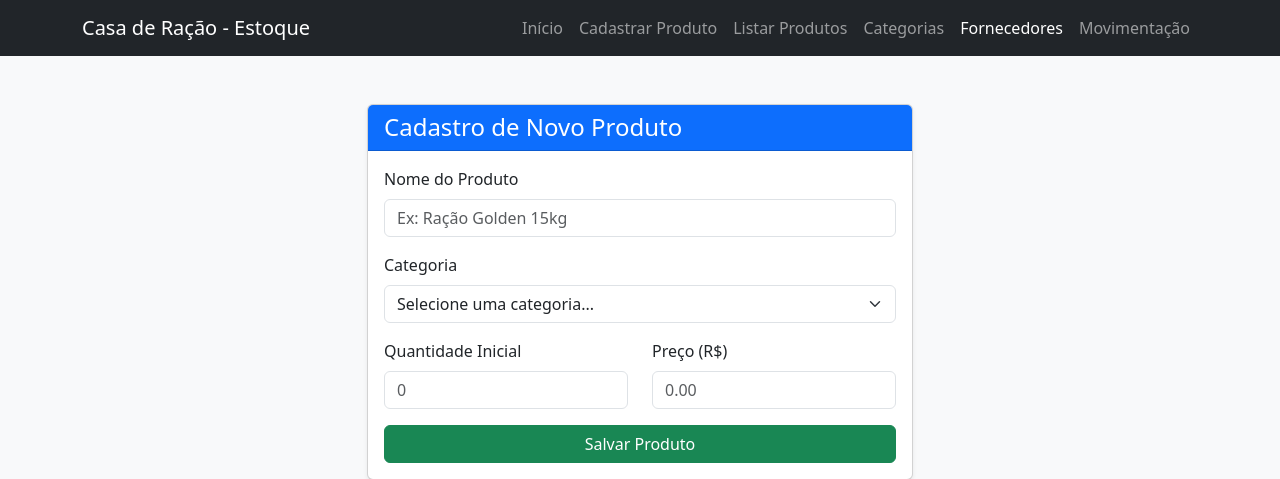
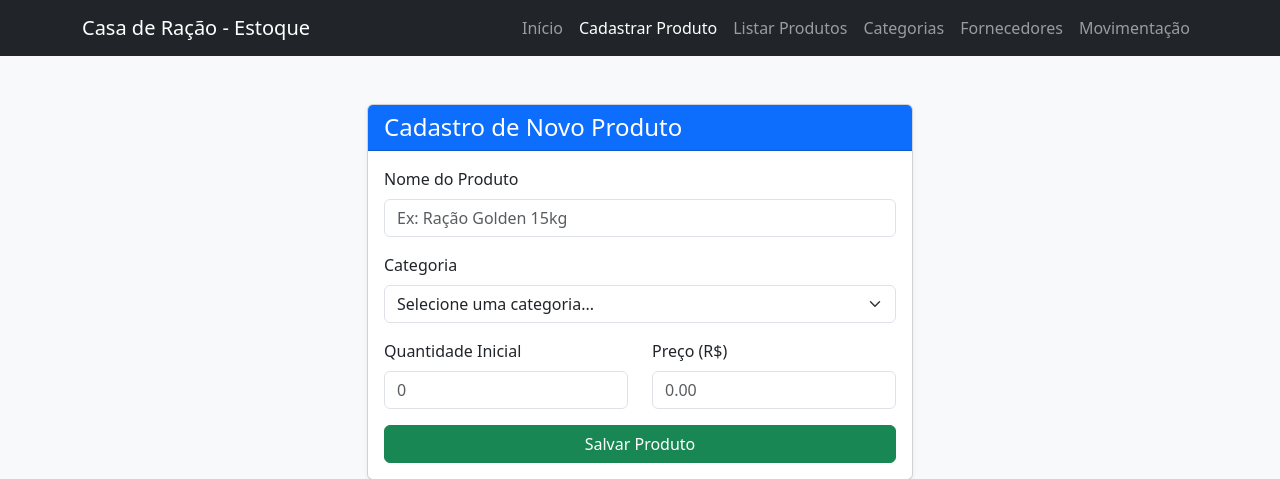
Before and after one commit to IzayoiRokkuu/projeto-integrador-1-pji-110-turma-006-2026s1, a Django app: page /cadastro/ in a window 1280 px wide. Shown: the top 479 px of the page. Run offline with Django 5.2, Linux system fonts and the light colour scheme; data that the repository does not hold is empty.

Commit message:
Update cadastro.html

```diff
--- a/sistema_estoque/templates/products/cadastro.html
+++ b/sistema_estoque/templates/products/cadastro.html
@@ -17,10 +17,10 @@
             <div class="collapse navbar-collapse" id="navbarNav">
                 <ul class="navbar-nav ms-auto">
                     <li class="nav-item"><a class="nav-link" href="/">Início</a></li>
-                    <li class="nav-item"><a class="nav-link" href="/cadastro/">Cadastrar Produto</a></li>
+                    <li class="nav-item"><a class="nav-link active" href="/cadastro/">Cadastrar Produto</a></li>
                     <li class="nav-item"><a class="nav-link" href="/listagem/">Listar Produtos</a></li>
                     <li class="nav-item"><a class="nav-link" href="/categorias/">Categorias</a></li>
-                    <li class="nav-item"><a class="nav-link active" href="/fornecedores/">Fornecedores</a></li>
+                    <li class="nav-item"><a class="nav-link" href="/fornecedores/">Fornecedores</a></li>
                     <li class="nav-item"><a class="nav-link" href="/movimentacao/">Movimentação</a></li>
                 </ul>
             </div>
```
